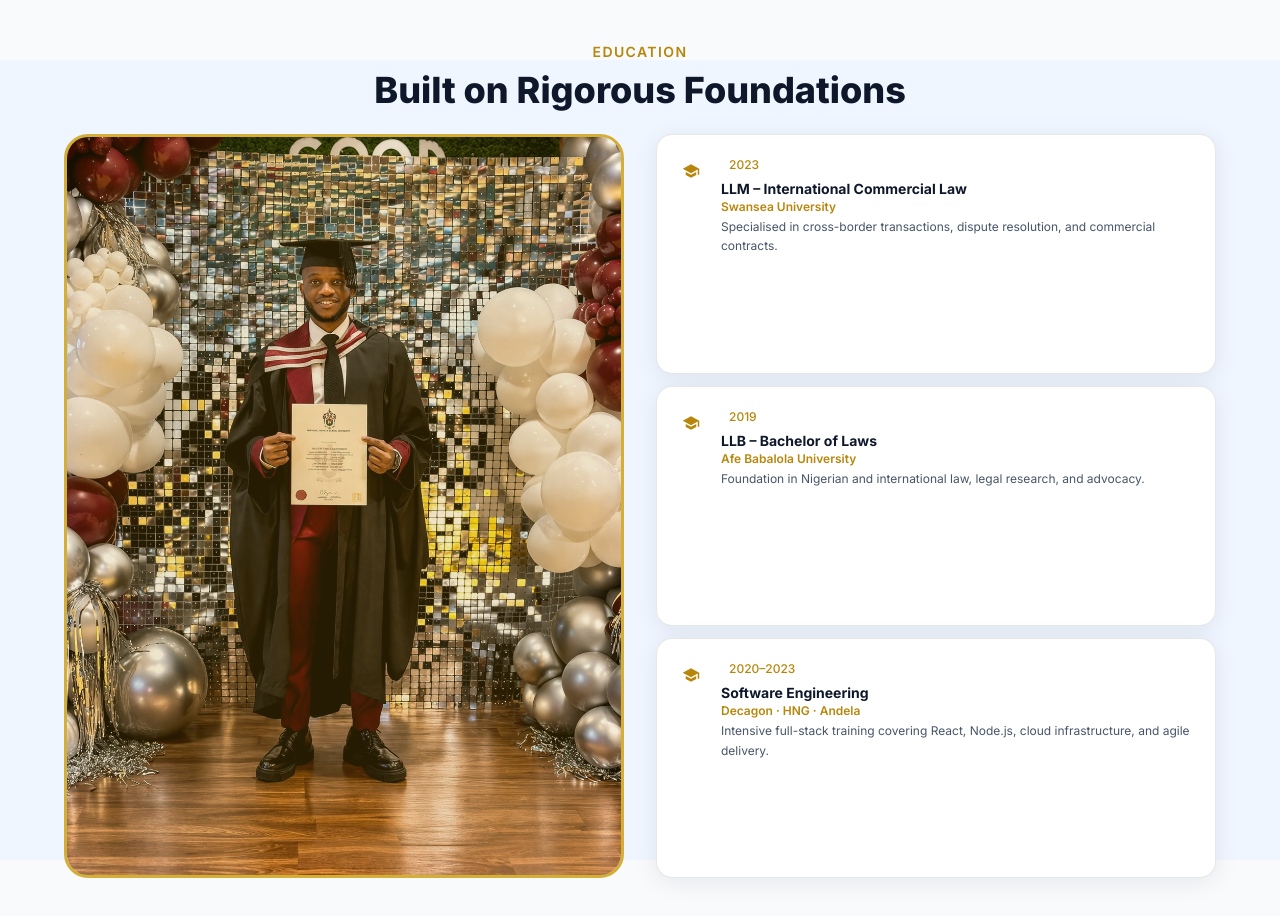
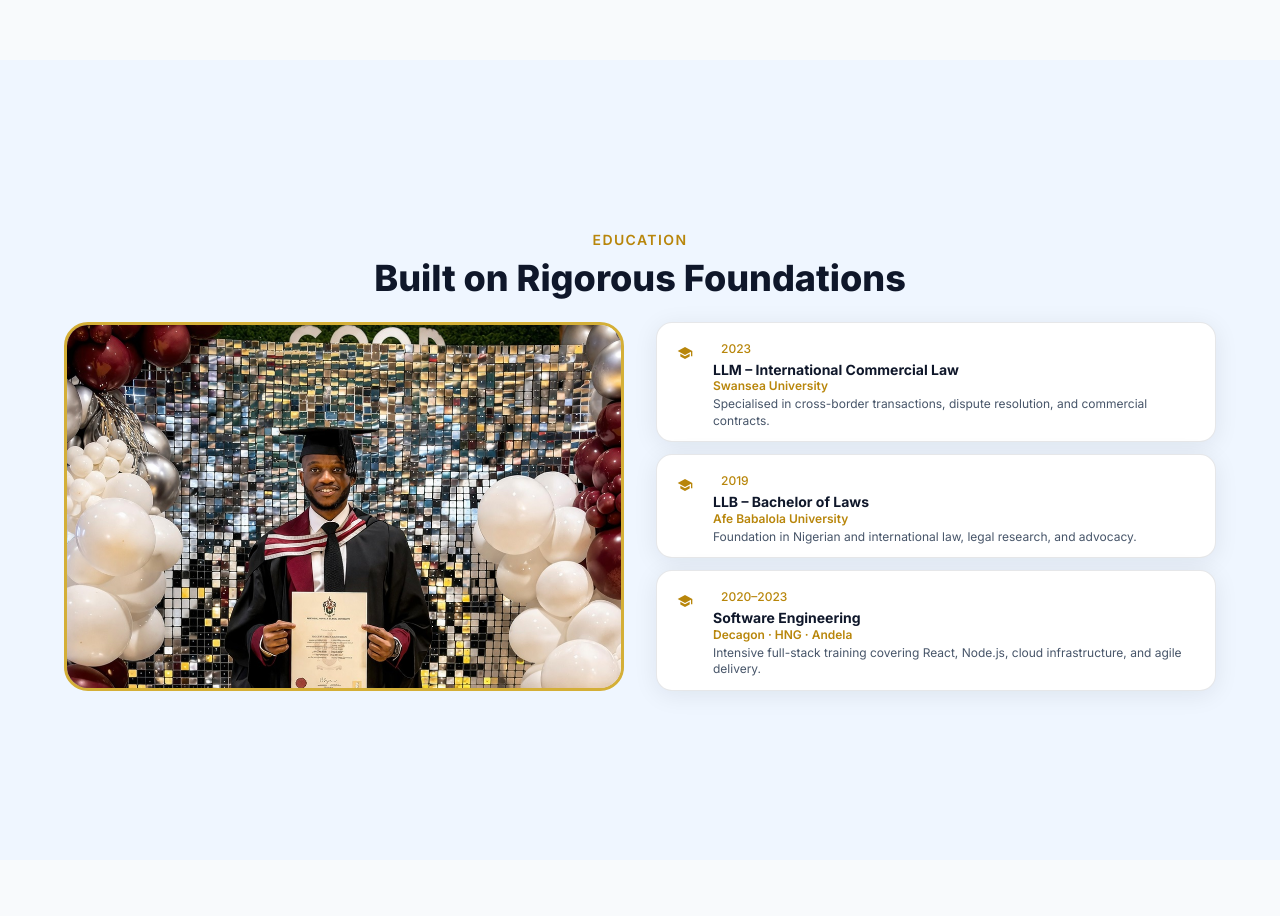
Before and after one commit to opeoladettp/lincoln-adighije, a React (Vite) app: page / in a window 1280 px wide. Shown: the part 3140-4056 px from the top of the page. Built offline with nearby package versions, Linux system fonts and the light colour scheme.

Commit message:
fix: education cards compact height, image matches card column height

```diff
--- a/src/components/Education.tsx
+++ b/src/components/Education.tsx
@@ -46,15 +46,15 @@ export default function Education() {
           </h2>
         </motion.div>
 
-        {/* items-stretch makes both columns equal height */}
+        {/* items-stretch so image matches total card column height */}
         <div className="grid md:grid-cols-2 gap-8 items-stretch">
 
-          {/* Image — fills the full height of the row */}
+          {/* Image — h-full stretches to match the cards column */}
           <motion.div
             initial={{ opacity: 0, x: -40 }}
             animate={inView ? { opacity: 1, x: 0 } : {}}
             transition={{ duration: 0.7 }}
-            className="relative rounded-3xl overflow-hidden min-h-[260px]"
+            className="relative rounded-3xl overflow-hidden min-h-[200px]"
             style={{ border: '3px solid var(--gold-light)' }}
           >
             <div
@@ -66,12 +66,12 @@ export default function Education() {
               alt="Lincoln Adighije graduation"
               whileHover={{ scale: 1.04 }}
               transition={{ type: 'spring', stiffness: 180 }}
-              className="w-full h-full object-cover object-top"
+              className="w-full h-full object-cover object-top absolute inset-0"
             />
           </motion.div>
 
-          {/* Cards — flex column, fills same height */}
-          <div className="flex flex-col gap-3 justify-between">
+          {/* Cards — natural height, no stretching */}
+          <div className="flex flex-col gap-3">
             {education.map((e, i) => (
               <motion.div
                 key={e.degree}
@@ -79,24 +79,24 @@ export default function Education() {
                 animate={inView ? { opacity: 1, x: 0 } : {}}
                 transition={{ delay: i * 0.12, duration: 0.5 }}
                 whileHover={{ scale: 1.02, x: 4 }}
-                className="card rounded-2xl p-4 flex gap-3 cursor-default flex-1"
+                className="card rounded-2xl p-3 flex gap-3 cursor-default"
               >
                 <div
-                  className="w-9 h-9 rounded-full flex items-center justify-center shrink-0 mt-0.5"
+                  className="w-8 h-8 rounded-full flex items-center justify-center shrink-0 mt-0.5"
                   style={{ backgroundColor: 'var(--gold)' + '22' }}
                 >
-                  <SchoolIcon style={{ color: 'var(--gold)', fontSize: 18 }} />
+                  <SchoolIcon style={{ color: 'var(--gold)', fontSize: 16 }} />
                 </div>
-                <div>
+                <div className="min-w-0">
                   <span
-                    className="text-xs px-2 py-0.5 rounded-full font-medium inline-block mb-1"
+                    className="text-xs px-2 py-0.5 rounded-full font-medium inline-block mb-0.5"
                     style={{ backgroundColor: 'var(--gold)' + '18', color: 'var(--gold)' }}
                   >
                     {e.year}
                   </span>
-                  <h3 className="font-bold text-sm" style={{ color: 'var(--text-primary)' }}>{e.degree}</h3>
-                  <p className="text-xs font-semibold mb-0.5" style={{ color: 'var(--gold)' }}>{e.institution}</p>
-                  <p className="text-xs leading-relaxed" style={{ color: 'var(--text-muted)' }}>{e.detail}</p>
+                  <h3 className="font-bold text-sm leading-tight" style={{ color: 'var(--text-primary)' }}>{e.degree}</h3>
+                  <p className="text-xs font-semibold" style={{ color: 'var(--gold)' }}>{e.institution}</p>
+                  <p className="text-xs leading-snug mt-0.5" style={{ color: 'var(--text-muted)' }}>{e.detail}</p>
                 </div>
               </motion.div>
             ))}
```
